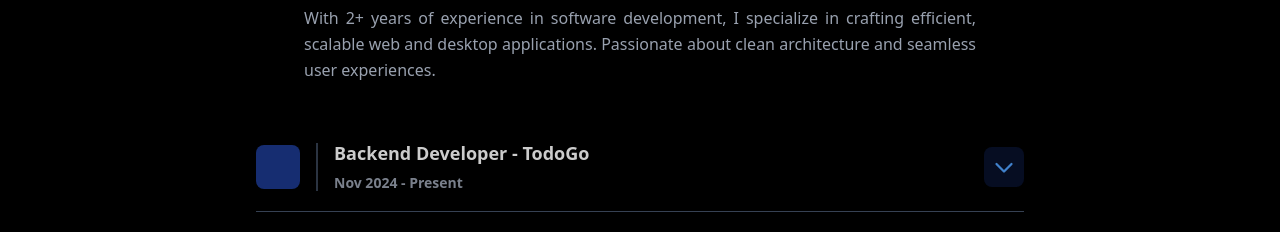
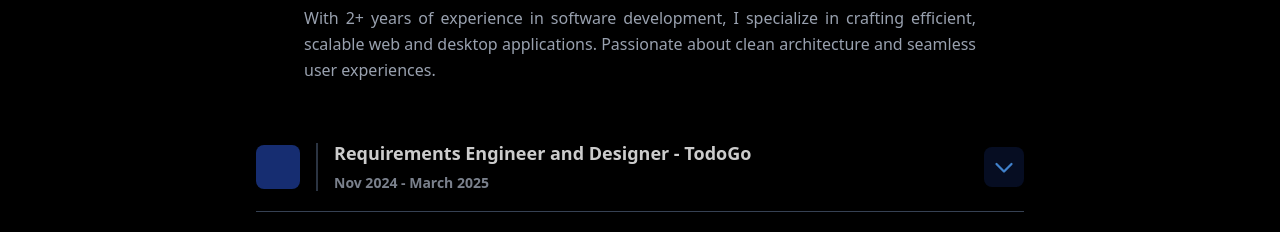
Before and after one commit to NahumMejia/portfolio-template-react-typescript, a React (Vite) app: page / in a window 1280 px wide. Shown: the part 1140-1372 px from the top of the page. Built offline with nearby package versions, Linux system fonts and the light colour scheme; some icons are missing; a web font is replaced by a local one.

Commit message:
minor changes

```diff
--- a/src/Data/Experience.ts
+++ b/src/Data/Experience.ts
@@ -1,14 +1,13 @@
 export const experience = [
     {
-        title: "Backend Developer - TodoGo",
-        date: "Nov 2024 - Present",
+        title: "Requirements Engineer and Designer - TodoGo",
+        date: "Nov 2024 - March 2025",
         icon: "material-symbols-light:computer-sharp",
-        description: "Worked as a backend developer for Todo Go, a service app similar to Uber Eats but with various service types. Designed and maintained APIs to support different types of service categories and user interactions. Focused on ensuring scalability, security, and performance of the backend infrastructure.",
+        description: "Worked as a Requirements Engineer and Designer for Todo Go, a service app similar to Uber Eats but with various service types. Focused on creating prototypes, mockups, and detailed specifications using Figma to ensure business requirements aligned with design solutions.",
         responsibilities: [
-        "Acted as a functional analyst, translating business requirements into technical specifications and ensuring alignment between stakeholders and development teams.",
-        "Led backend development efforts, architecting and implementing scalable RESTful APIs to support service management, user orders, and real-time tracking.",
-        "Contributed across the full software development lifecycle, from gathering requirements and designing solutions to coding.",
-        ],
+            "Gathered and analyzed business requirements to translate them into clear and effective design solutions.",
+            "Designed interactive and user-friendly interfaces using Figma, ensuring a consistent and efficient user experience.",
+        ]
     },
     {
         title: "Full Stack Developer - Polytechnical University of Pachuca",
```
